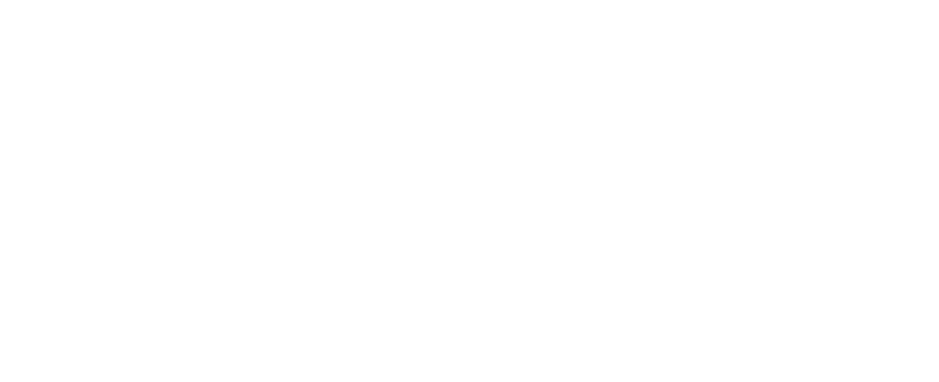
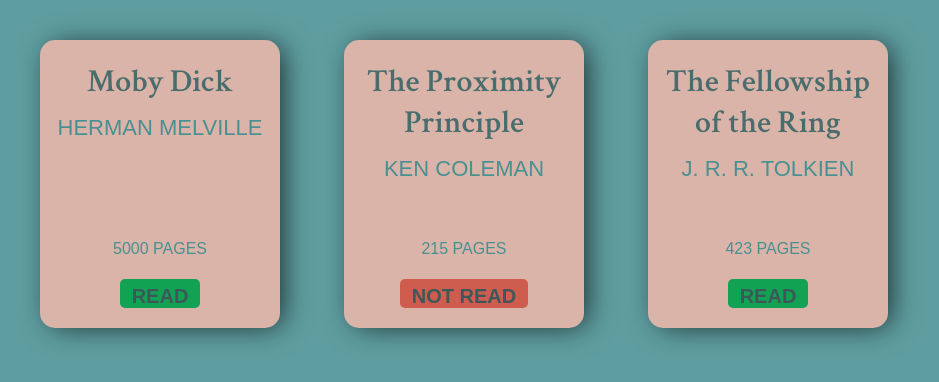
Before and after one commit to laurencecasta/library-app, a plain HTML site: page index.html in a window 1280 px wide. Shown: the whole page, without its empty margins (0-939 px from the left). Drawn offline with Linux system fonts and the light colour scheme; a web font is replaced by a local one.

Commit message:
Create function to render book objects into cards

```diff
--- a/index.html
+++ b/index.html
@@ -4,9 +4,12 @@
   <meta charset="UTF-8">
   <meta name="viewport" content="width=device-width, initial-scale=1.0">
   <meta http-equiv="X-UA-Compatible" content="ie=edge">
+  <link rel="stylesheet" href="styles/main.css">
   <title>Library Mini Project</title>
 </head>
 <body>
+  <div class="cardContainer" id="cardContainer">
+  </div>
   <script src="scripts/main.js"></script>
 </body>
 </html>
--- a/scripts/main.js
+++ b/scripts/main.js
@@ -15,3 +15,46 @@ function addBookToLibrary (title, author, pages, bookRead) {
   let newBook = new Book(title, author, pages, bookRead);
   myLibrary.push(newBook);
 }
+
+addBookToLibrary('Moby Dick', 'Herman Melville', '5000', true);
+addBookToLibrary('The Proximity Principle', 'Ken Coleman', '215', false);
+addBookToLibrary('The Fellowship of the Ring', 'J. R. R. Tolkien', '423', true);
+
+function render() {
+  // Loop through the myLibrary array
+  myLibrary.forEach(book => {
+    // Create DOM card element as container
+    let card = document.createElement('div');
+    card.classList.add('bookCard');
+
+    // Insert title of book into container
+    let title = document.createElement('h1'); // Create heading element
+    title.textContent = book.title; // make the text content equal to book title
+    card.appendChild(title); // Append title to card
+
+    // Insert author of book into container
+    let author = document.createElement('p') // Create paragraph element for author
+    author.textContent = book.author.toUpperCase(); // set text content to the author name in all caps (for styling)
+    author.classList.add('author');
+    card.appendChild(author); // Append author to card
+
+    // Insert page number into container
+    let pages = document.createElement('p');
+    pages.textContent = `${book.pages} PAGES`// set text content to number of pages
+    pages.classList.add('pages');
+    card.appendChild(pages); // Append pages to card
+
+    // Insert read status into container
+    let bookRead = document.createElement('p') // Create paragraph element for book status
+    bookRead.textContent = (book.bookRead) ? 'READ' : 'NOT READ';// set the text content to book status
+    bookRead.classList.add('bookStatus');
+    (book.bookRead) ? bookRead.classList.add('read') : bookRead.classList.add('notRead'); // Add styles dependent on read status
+    card.appendChild(bookRead);
+
+    // Add card to card container
+    let cardContainer = document.getElementById('cardContainer'); // Create reference to card container
+    cardContainer.appendChild(card); // append the card to the container
+  })
+}
+
+render();
--- a/styles/main.css
+++ b/styles/main.css
@@ -1,10 +1,82 @@
+/*Import fonts*/
+@import url('https://fonts.googleapis.com/css2?family=Crimson+Text:wght@600&display=swap');
+@import url('https://fonts.googleapis.com/css2?family=Tenali+Ramakrishna&display=swap');
+
+/*Set the size of the body element*/
+body {
+  height: 60vh;
+  background-color: cadetblue;
+}
+
 .cardContainer {
   display: flex;
-  height: 50%;
+  flex-wrap: wrap;
+  height: max-content;
+  justify-content: flex-start;
 }
 
 .bookCard {
-  border: 2px solid black;
-  height: 100%;
-  width: 25%;
+  box-shadow: 6px 2px 29px -4px rgba(0,0,0,0.75);
+  display: flex;
+  flex-direction: column;
+  height: 18rem;
+  border-radius: 15px;
+  justify-content: flex-start;
+  flex: 0 1 15rem;
+  background-color: rgb(218, 180, 168);
+  margin: 2rem;
 }
+
+.author {
+  font-size: 22px;
+  color: rgb(72, 144, 146);
+  font-family: 'Tenali Ramakrishna', sans-serif;
+  margin-top: 10px;
+}
+
+.pages {
+  color: rgb(72, 144, 146);
+  font-family: 'Tenali Ramakrishna', sans-serif;
+  margin-top: auto;
+  margin-bottom: 1rem;
+}
+
+.bookStatus {
+  color: rgb(72, 144, 146);
+  font-size: 20px;
+  font-family: 'Tenali Ramakrishna', sans-serif;
+  margin-top: 5px;
+  width: fit-content;
+  height: fit-content;
+  margin-left: auto;
+  margin-right: auto;
+  border-radius: 5px;
+  padding-right: 0.6em;
+  padding-left: 0.6em;
+  padding-top: 0.3em;
+  padding-bottom: 0;
+  font-weight: 600;
+}
+
+.read {
+  background: rgb(17, 163, 83);
+  color: rgb(61, 88, 88);
+}
+
+.notRead {
+  background: rgb(206, 93, 79);
+  color: rgb(61, 88, 88);
+}
+
+h1 {
+  text-align: center;
+  margin-left: 0.25em;
+  margin-right: 0.25em;
+  margin-bottom: 3px;
+  font-family: 'Crimson Text', serif;
+  color: rgb(73, 108, 109);
+}
+
+p {
+  text-align: center;
+}
```
